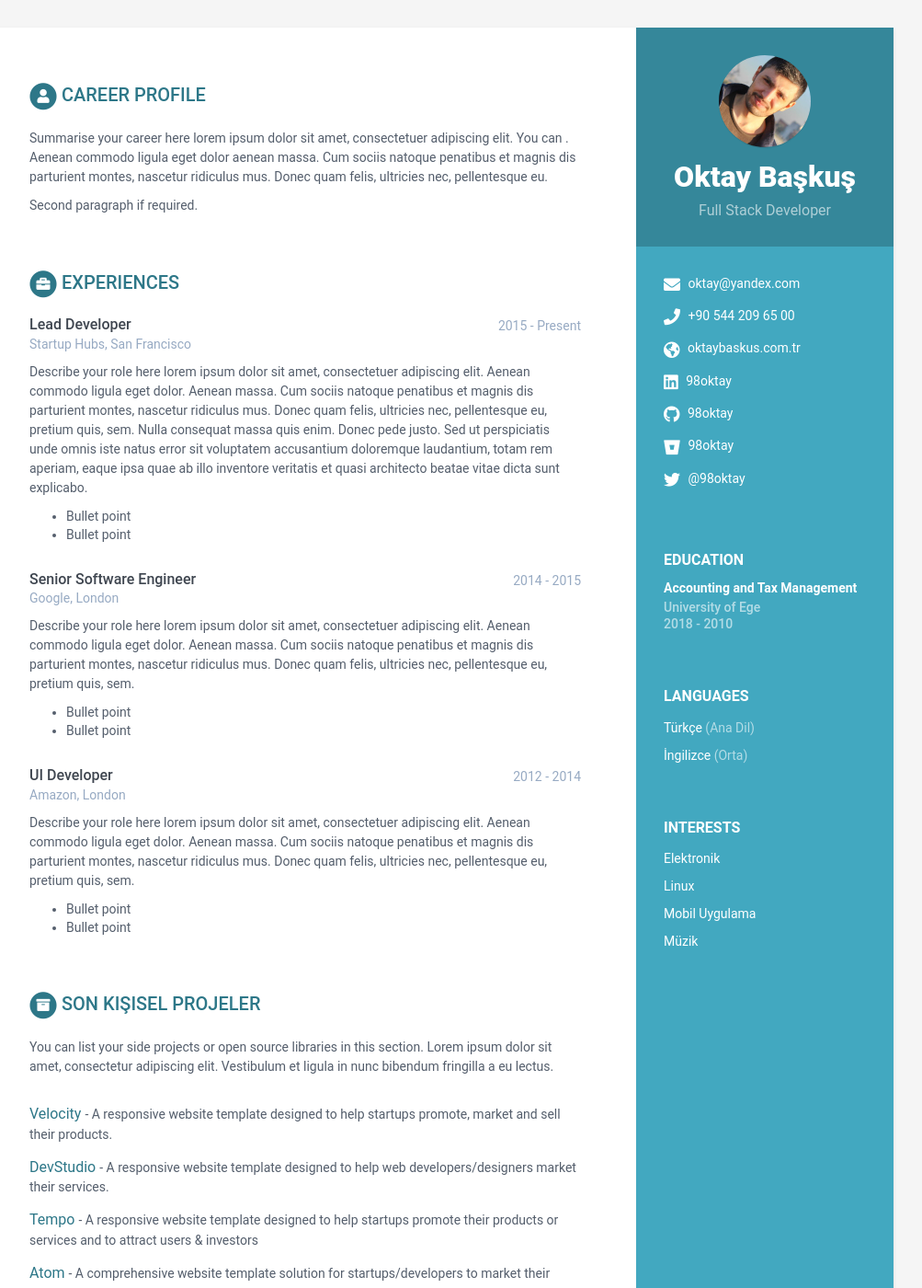
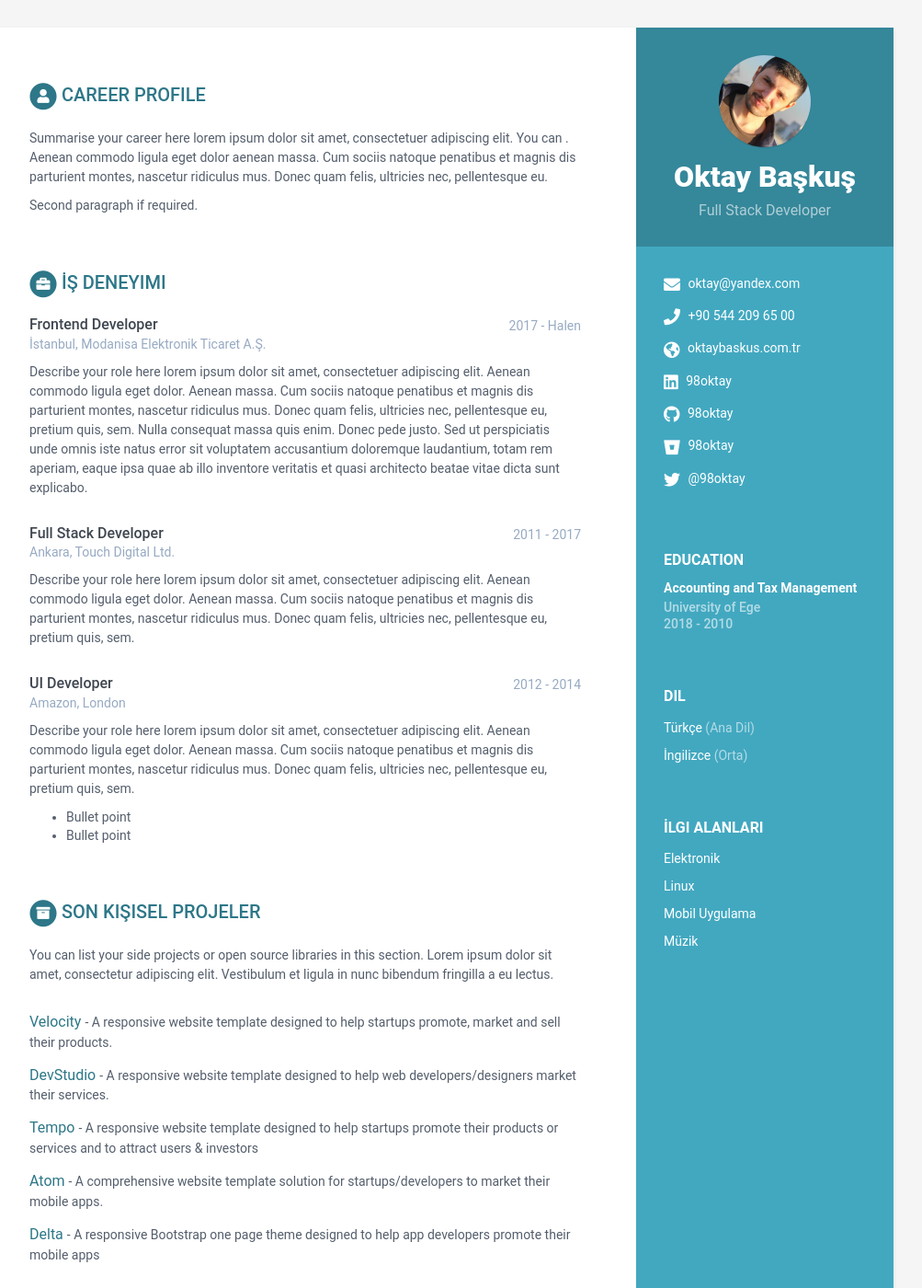
Before and after one commit to 98oktay/online-cv, a Jekyll site: the page built from docs/index.html, in a window 1280 px wide and 1400 px high. Shown: the whole window at 92% size, without its empty margins (168-1171 px from the left). Built offline with Jekyll 4.4.1, drawn with Linux system fonts in a browser that asks for light colours.

Commit message:
data updated.

```diff
--- a/docs/_data/data.yml
+++ b/docs/_data/data.yml
@@ -61,9 +61,9 @@ education:
       details:
 
 experiences:
-    - role: Lead Developer
-      time: 2015 - Present
-      company: Startup Hubs, San Francisco
+    - role: Frontend Developer
+      time: 2017 - Halen
+      company: İstanbul, Modanisa Elektronik Ticaret A.Ş.
       details: |
         Describe your role here lorem ipsum dolor sit amet, consectetuer
         adipiscing elit. Aenean commodo ligula eget dolor. Aenean massa.
@@ -75,12 +75,9 @@ experiences:
         aperiam, eaque ipsa quae ab illo inventore veritatis et quasi
         architecto beatae vitae dicta sunt explicabo.
 
-          - Bullet point
-          - Bullet point
-
-    - role: Senior Software Engineer
-      time: 2014 - 2015
-      company: Google, London
+    - role: Full Stack Developer
+      time: 2011 - 2017
+      company: Ankara, Touch Digital Ltd.
       details: |
         Describe your role here lorem ipsum dolor sit amet, consectetuer
         adipiscing elit. Aenean commodo ligula eget dolor. Aenean massa.
@@ -88,8 +85,6 @@ experiences:
         nascetur ridiculus mus. Donec quam felis, ultricies nec,
         pellentesque eu, pretium quis, sem.
 
-          - Bullet point
-          - Bullet point
 
     - role: UI Developer
       time: 2012 - 2014
--- a/docs/_includes/experiences.html
+++ b/docs/_includes/experiences.html
@@ -6,7 +6,7 @@
       <i class="fas fa-circle fa-stack-2x"></i>
       <i class="fas fa-briefcase fa-stack-1x fa-inverse"></i>
     </span>
-    Experiences
+    İş Deneyimi
   </h2>
 
   {% for experience in experiences %}
--- a/docs/_includes/interests.html
+++ b/docs/_includes/interests.html
@@ -3,7 +3,7 @@
 <div class="interests-container container-block">
 
   <h2 class="container-block-title">
-    Interests
+    İlgi Alanları
   </h2>
 
   <ul class="list-unstyled interests-list">
--- a/docs/_includes/language.html
+++ b/docs/_includes/language.html
@@ -3,7 +3,7 @@
 <div class="languages-container container-block">
 
   <h2 class="container-block-title">
-    Languages
+    Dil
   </h2>
 
   <ul class="list-unstyled interests-list">
```
